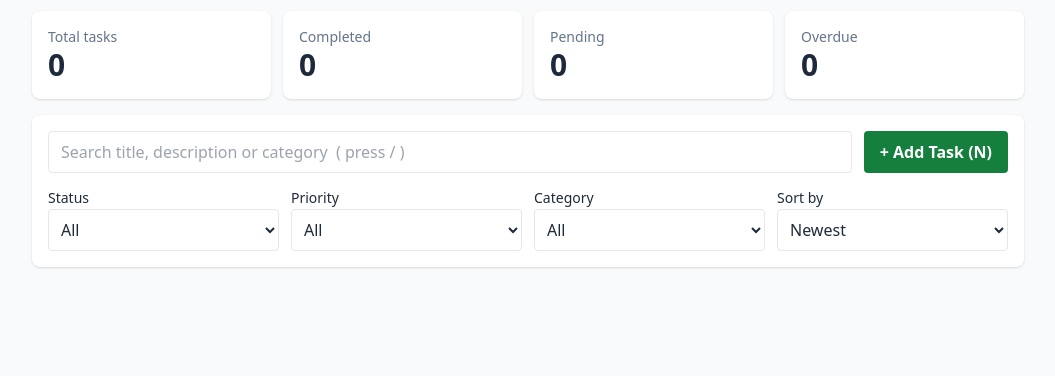
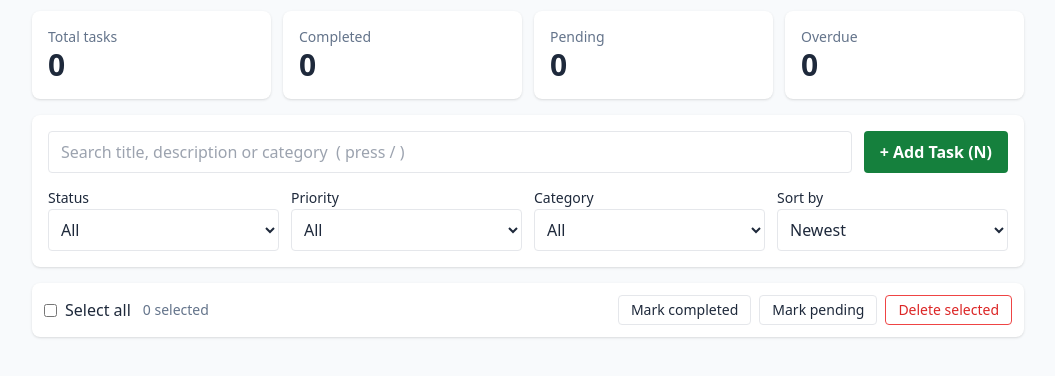
Before and after one commit to phil-code-dotcom/task-forge, a website: page index.html in a window 1280 px wide. Shown: the part 70-446 px from the top of the page, without its empty margins (112-1167 px from the left). Drawn offline with nearby package versions, Linux system fonts and the light colour scheme.

Commit message:
feat: html & css for bulk actions section

```diff
--- a/index.html
+++ b/index.html
@@ -114,6 +114,23 @@
             </div>
         </section>
 
+        <!-- bulk actions section-->
+        <section id="bulk-bar" class="flex flex-wrap items-center gap-3 rounded-lg bg-white p-3 shadow dark:bg-slate-800">
+            <label class="flex items-center gap-2">
+                <input id="select-all" type="checkbox">
+                Select all
+            </label>
+            <span id="selected-count" class="text-sm text-slate-500 dark:text-slate-400">0 selected</span>
+
+            <div class="ml-auto flex flex-wrap gap-2">
+                <button id="bulk-complete" type="button" class="rounded border px-3 py-1 text-sm">Mark completed</button>
+                <button id="bulk-pending" type="button" class="rounded border px-3 py-1 text-sm">Mark pending</button>
+                <button id="bulk-delete" type="button" class="rounded border border-red-500 px-3 py-1 text-sm text-red-600">Delete selected</button>
+            </div>
+        </section>
+
+
+
     </main>
 
 </body>
```
Also changed, not shown: src/output.css.
